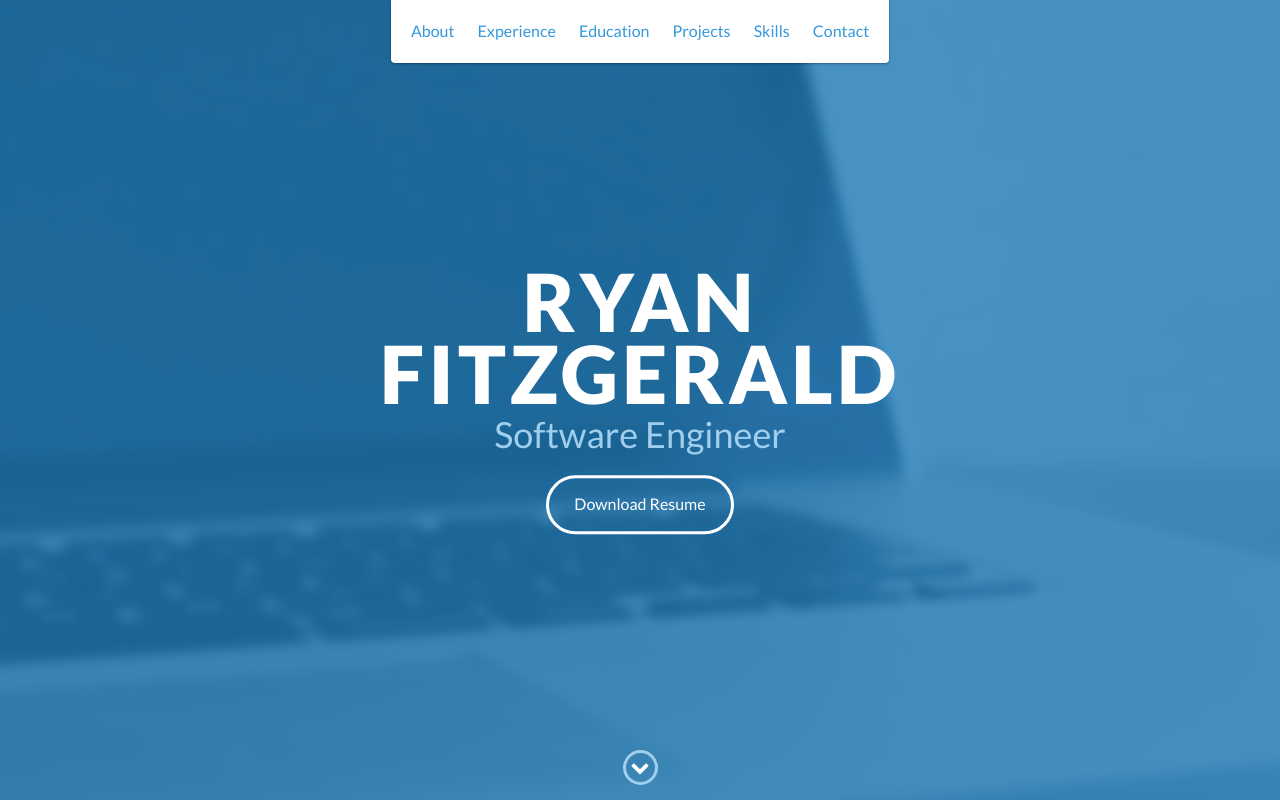
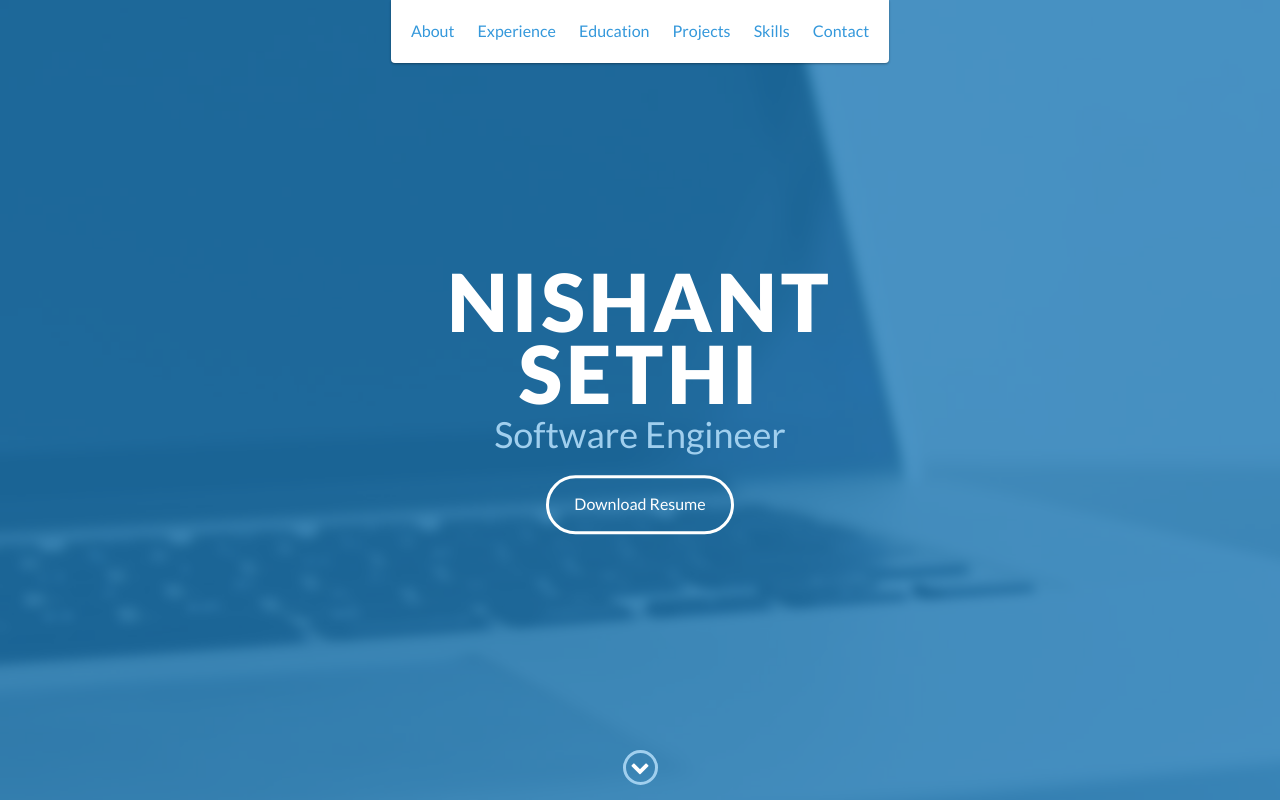
Before and after one commit to nishantsethi/nishantsethi.github.io, a website: page index.html in a window 1280 px wide. Shown: the top 800 px of the page. Drawn offline with nearby package versions, Linux system fonts and the light colour scheme.

Commit message:
Update index.html

```diff
--- a/index.html
+++ b/index.html
@@ -48,7 +48,7 @@
 
     <div id="lead">
         <div id="lead-content">
-            <h1>Ryan Fitzgerald</h1>
+            <h1>Nishant Sethi</h1>
             <h2>Software Engineer</h2>
             <a href="#" class="btn-rounded-white">Download Resume</a>
         </div>
```
